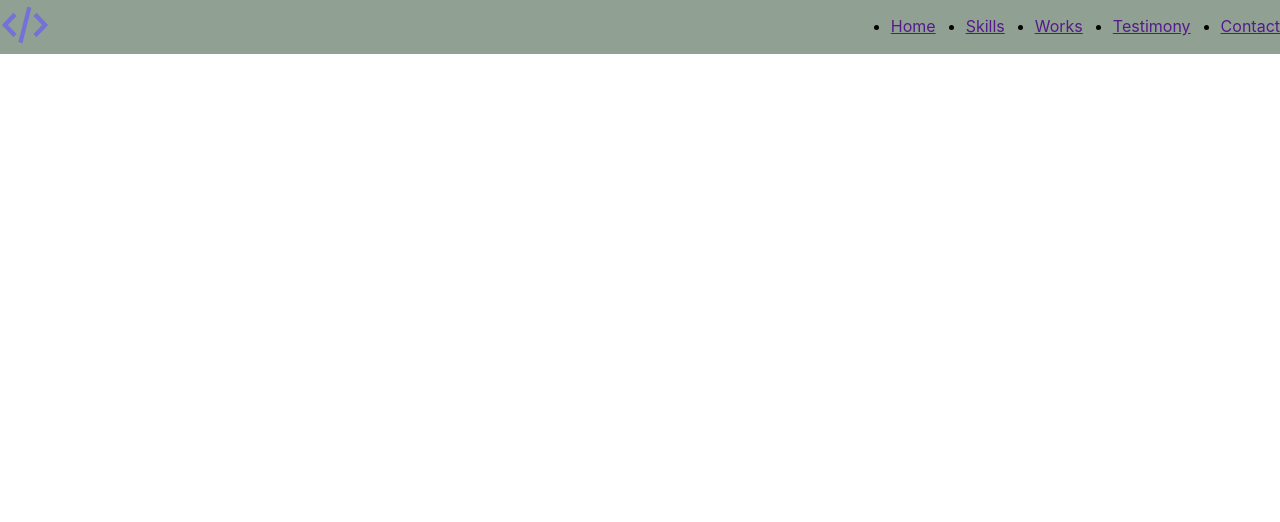
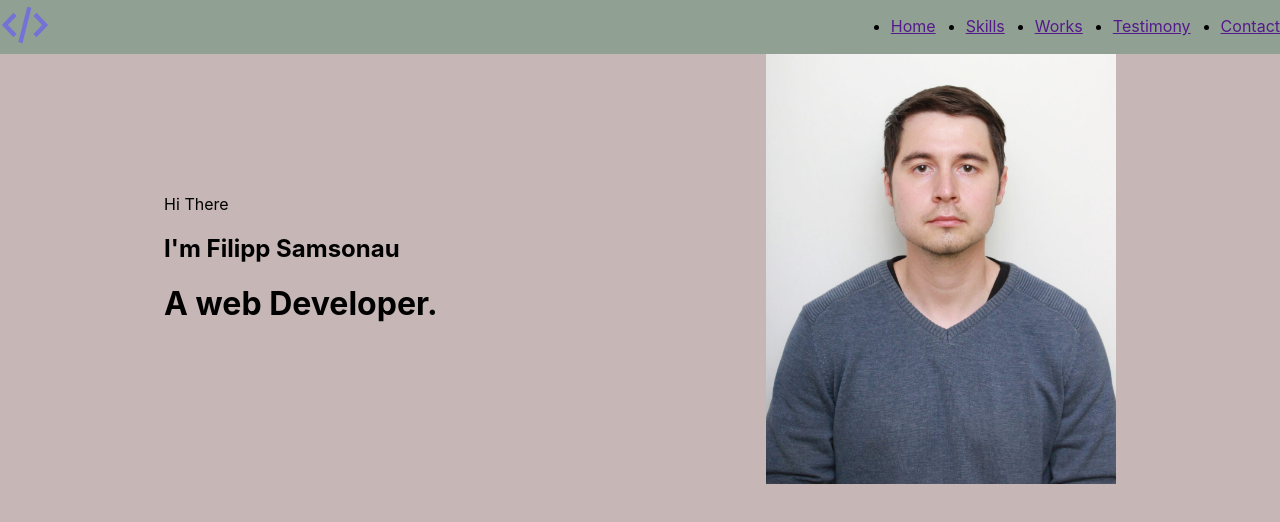
Before and after one commit to FilippSM/task-portfolio, a React app: page / in a window 1280 px wide. Shown: the top 522 px of the page. Built offline with nearby package versions, Linux system fonts and the light colour scheme.

Commit message:
add Main

```diff
--- a/src/App.tsx
+++ b/src/App.tsx
@@ -1,12 +1,14 @@
 import './App.css';
 import styled from 'styled-components';
 import { Header } from './layout/header/Header';
+import { Main } from './layout/section/Main';
 
 
 function App() {
     return (
         <div className="App">
             <Header />
+            <Main />
         </div>
     );
 }
--- /dev/null
+++ b/src/components/FlexWrapper.tsx
@@ -0,0 +1,19 @@
+import styled from "styled-components";
+
+type FlexWrapperPropsType = {
+    direction?: string
+    justify?: string
+    align?: string
+    wrap?: string
+}
+
+/* универсальный компонент в который будут передавать свойства для флексов (исп. как обертка)
+и применял для тех элементов которые будут выравниваться */
+
+export const FlexWrapper = styled.div<FlexWrapperPropsType>`
+    display: flex;
+    flex-direction: ${props => props.direction || "row"}; /* пропс или значение по умолчанию   */
+    justify-content: ${props => props.justify || "flex-start"};
+    align-items: ${props => props.align || "stretch"};
+    flex-wrap: ${props => props.wrap || "nowrap"}
+`
--- /dev/null
+++ b/src/layout/section/Main.tsx
@@ -0,0 +1,38 @@
+import styled from "styled-components";
+import photo from "./../../assets/images/Photo.jpg"
+import { FlexWrapper } from "../../components/FlexWrapper";
+
+export const Main = () => {
+    return (
+        <div>
+            <StyledMain>
+                <FlexWrapper align={"center"} justify={"space-around"}>
+                    <div>
+                        <span>Hi There</span>
+                        <Name>I'm Filipp Samsonau</Name>
+                        <MainTitle>A web Developer.</MainTitle>
+                    </div>
+                    <Photo src={photo} alt="" />
+                </FlexWrapper>
+            </StyledMain>
+        </div>
+    );
+};
+
+const StyledMain = styled.div`
+    min-height: 100vh;
+    background-color: #c6b6b6;
+`
+
+const Photo = styled.img`
+    width: 350px;
+    height: 430px;
+    object-fit: cover;
+`
+
+const MainTitle = styled.h1`
+
+`
+const Name = styled.h2`
+
+`
```
Also changed, not shown: src/assets/images/Photo.jpg (renamed from src/assets/images/Photo.jfif).
